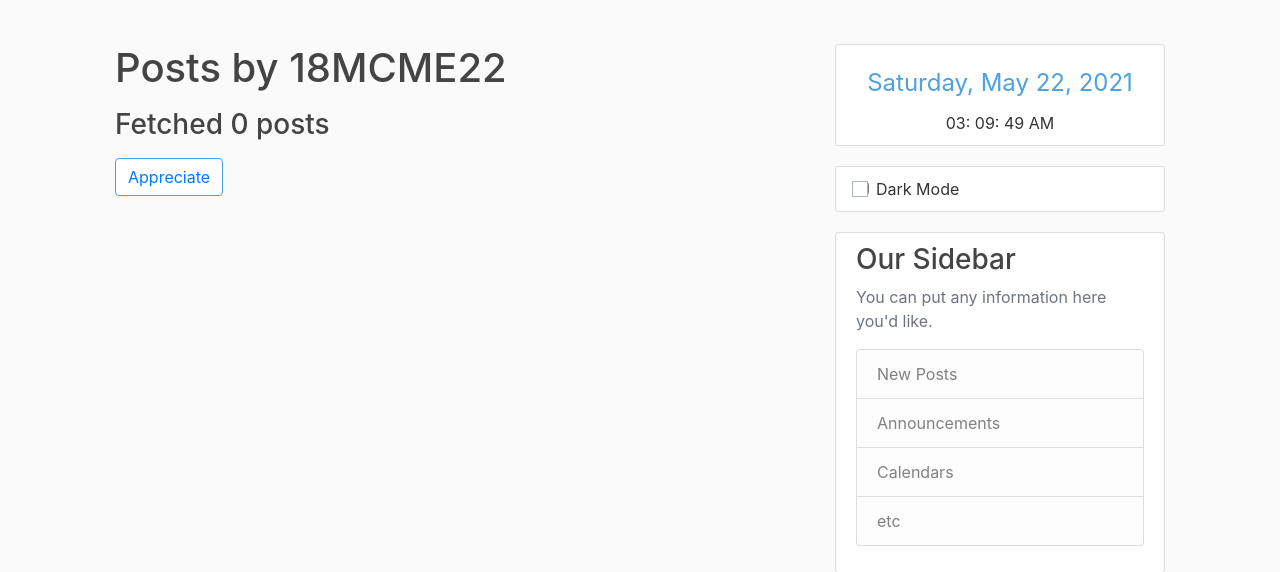
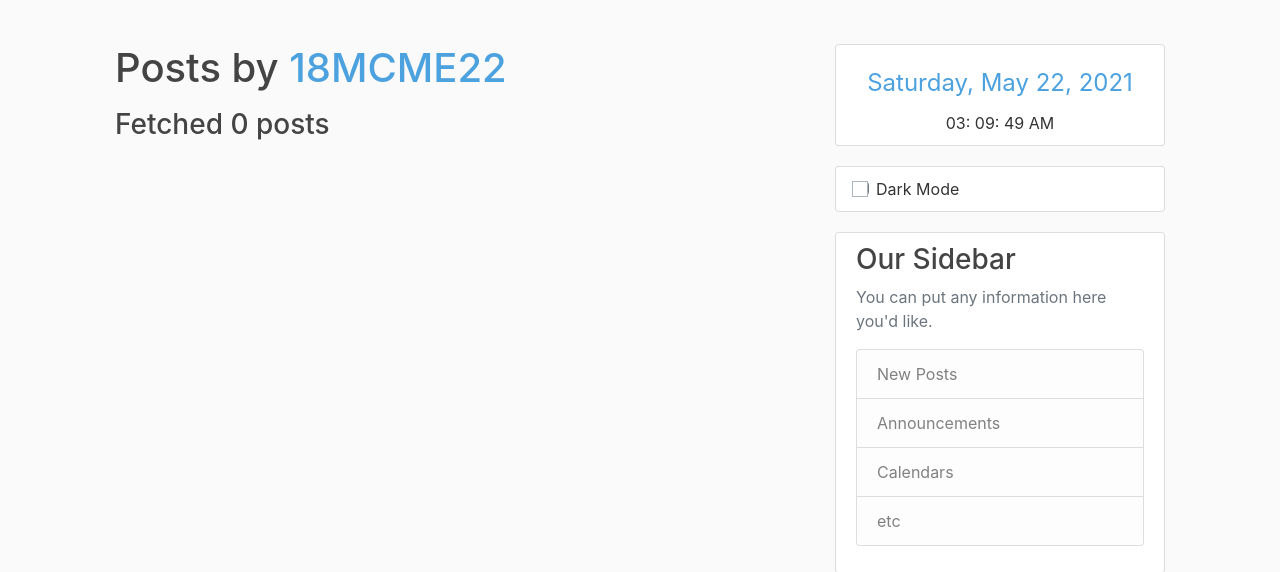
Before and after one commit to nitin-bommi/scis-forum, a Flask app: a page that uses scisforum/templates/user_posts.html in a window 1280 px wide. Shown: the part 56-628 px from the top of the page. Run offline with Flask 2, Linux system fonts and the light colour scheme; data comes from the database, SQL or seed files in the repository; parts of the project's set-up code (start-up, migrations or seed data) failed here and were passed over.

Commit message:
changed style

```diff
--- a/scisforum/templates/user_posts.html
+++ b/scisforum/templates/user_posts.html
@@ -1,8 +1,7 @@
 {% extends "base.html" %}
 {% block content %}
-    <h1 class="mb-3">Posts by {{ user.username }}</h1>
+    <h1 class="mb-3">Posts by <a class="mr-2 link-color article-title" href="{{ url_for('chats.chatting', username=user.username) }}">{{ user.username }}</a></h1>
     <h3 class="mb-3">Fetched {{ posts.total }} posts</h3>
-    <button class="btn btn-pagination-outline"><a href="{{ url_for('chats.chatting', username=user.username) }}">Appreciate</a></button>
     {% for post in posts.items %}
         <article class="media content-section">
           <img class="rounded-circle article-img" src="{{ url_for('static', filename='profile_pics/' + post.author.image_file) }}">
```
